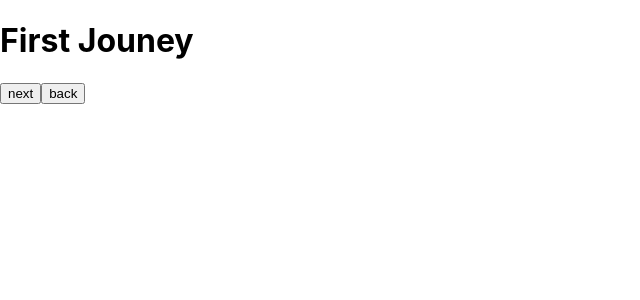
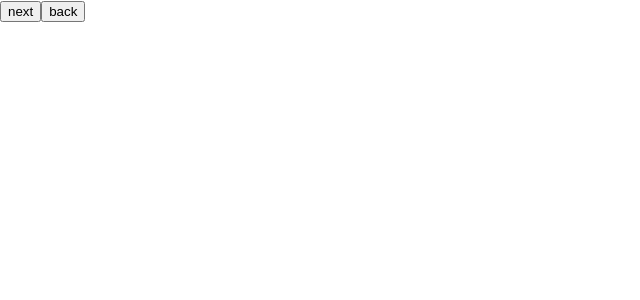
Before and after one commit to Khush0601/blogging-application-client, a React (Create React App) app: page / in a window 1280 px wide. Shown: the top 300 px of the page, without its empty margins (0-640 px from the left). Built offline with nearby package versions, Linux system fonts and the light colour scheme.

Commit message:
AppJourney page updated

```diff
--- a/src/Component/AppJourney/AppJourney.js
+++ b/src/Component/AppJourney/AppJourney.js
@@ -1,4 +1,5 @@
 import React, { useState } from 'react'
+import SplashScreen from '../SplashScreen/SplashScreen'
 
 const AppJourney = ({onjouneyCompleted}) => {
     const[jouneyStep,setJourneyStep]=useState(0)
@@ -18,7 +19,7 @@ const AppJourney = ({onjouneyCompleted}) => {
     }
   return (
     <div>
-        {jouneyStep===0 && <h1>First Jouney</h1>}
+        {jouneyStep===0 && <SplashScreen/>}
         {jouneyStep===1 && <h1>Second Jouney</h1>}
         {jouneyStep===2 && <h1>Third Jouney</h1>}
         {jouneyStep===3 && <h1>Fourth Jouney</h1>}
--- /dev/null
+++ b/src/Component/SplashScreen/SplashScreen.js
@@ -0,0 +1,11 @@
+import React from 'react'
+
+const SplashScreen = () => {
+  return (
+    <div >
+
+    </div>
+  )
+}
+
+export default SplashScreen
```
